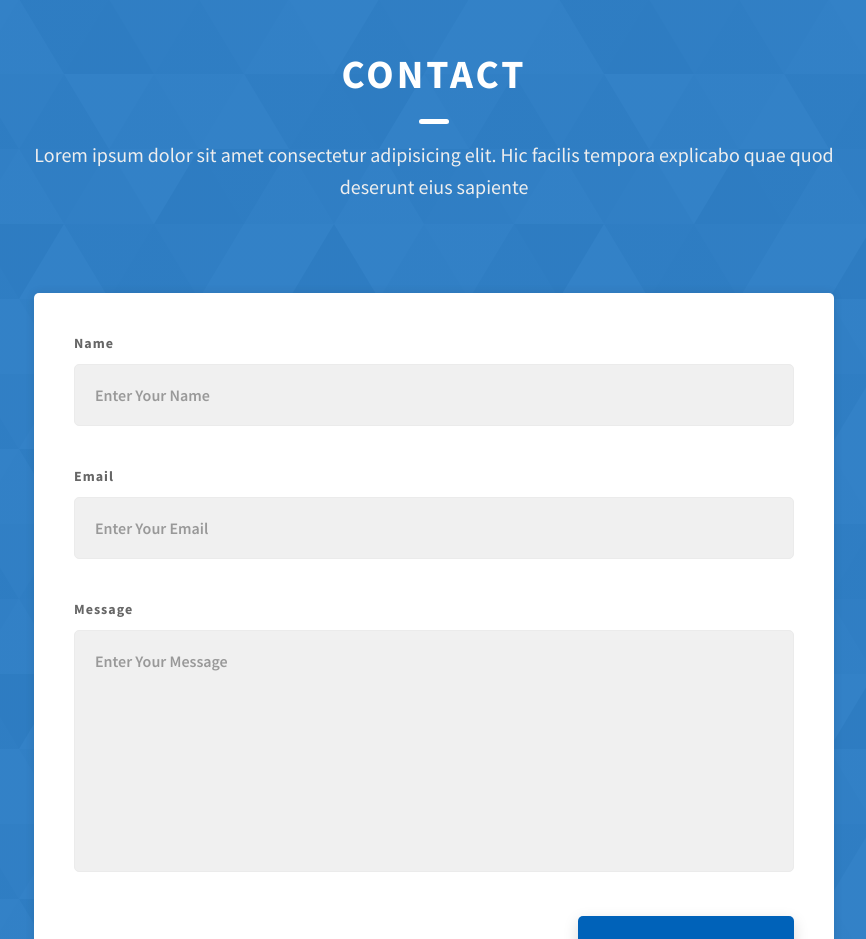
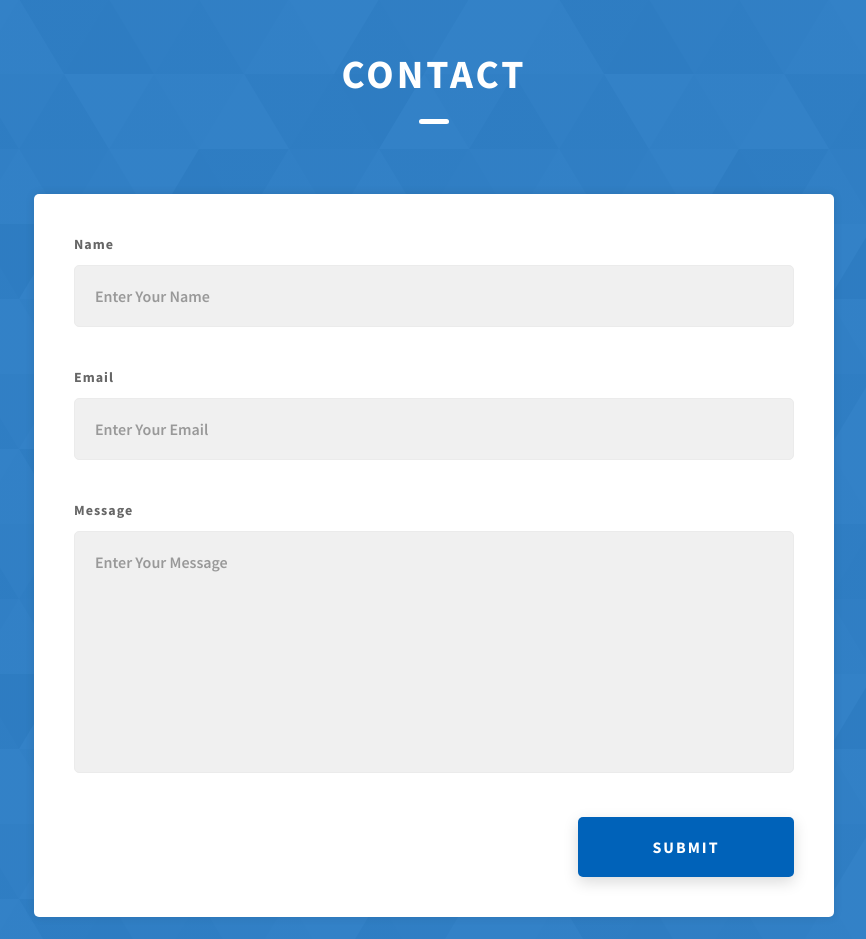
Before and after one commit to jburnt17/jburnt17.github.io, a website: page index.html in a window 1280 px wide. Shown: the part 3120-4059 px from the top of the page, without its empty margins (206-1072 px from the left). Drawn offline with Linux system fonts and the light colour scheme.

Commit message:
updated text

```diff
--- a/index.html
+++ b/index.html
@@ -254,8 +254,6 @@
         <h2 class="heading heading-sec heading-sec__mb-med">
           <span class="heading-sec__main heading-sec__main--lt">Contact</span>
           <span class="heading-sec__sub heading-sec__sub--lt">
-            Lorem ipsum dolor sit amet consectetur adipisicing elit. Hic facilis
-            tempora explicabo quae quod deserunt eius sapiente
           </span>
         </h2>
         <div class="contact__form-container">
```
